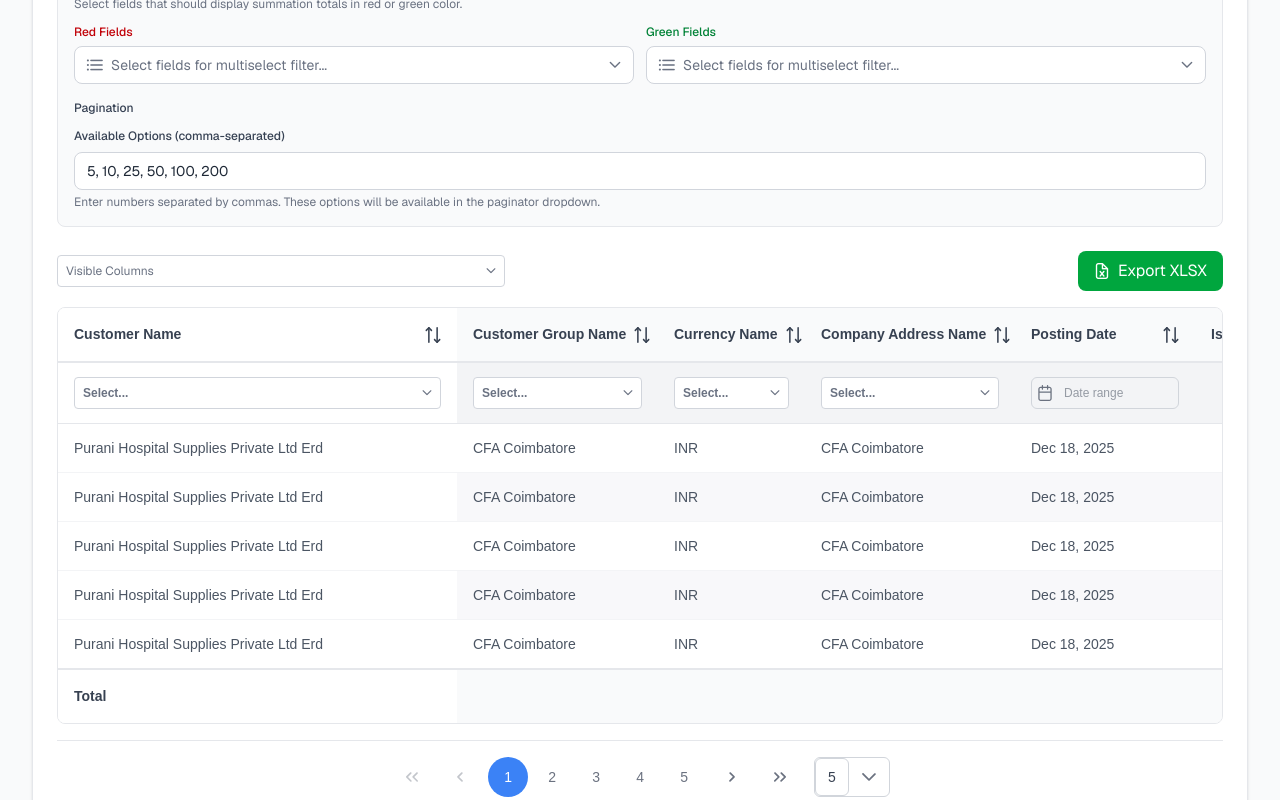
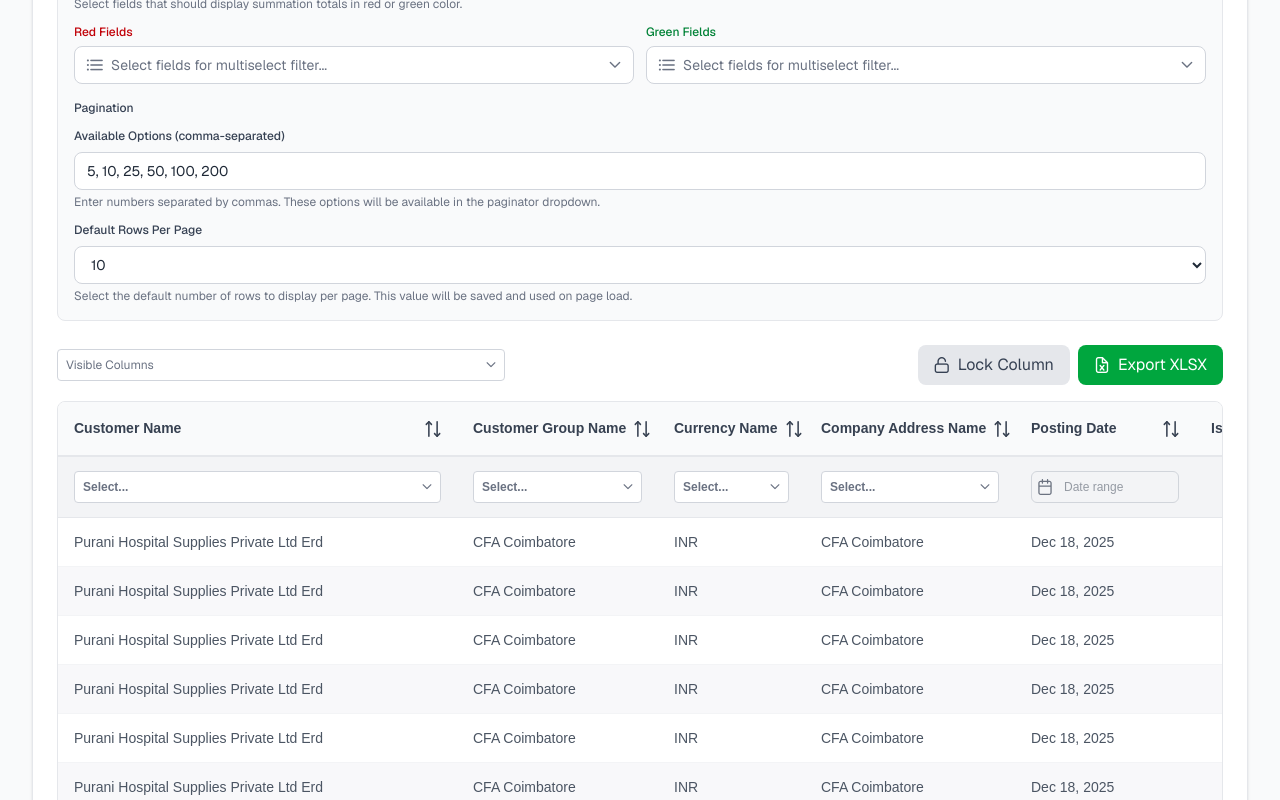
Before and after one commit to VICTORVICKIE/datatable-component, a Next.js app: page / in a window 1280 px wide. Shown: the part 780-1580 px from the top of the page. Built offline with nearby package versions, Linux system fonts and the light colour scheme; a web font is replaced by a local one.

Commit message:
Add Lock & Expose Default No. Rows

```diff
--- a/src/app/page.jsx
+++ b/src/app/page.jsx
@@ -167,12 +167,68 @@ function useLocalStorageString(key, defaultValue) {
   return [value, setStoredValue];
 }
 
+// Custom hook for localStorage with proper JSON serialization for numbers
+function useLocalStorageNumber(key, defaultValue) {
+  const [value, setValue] = useState(() => {
+    if (typeof window === 'undefined') return defaultValue;
+    try {
+      const item = window.localStorage.getItem(key);
+      if (item === null || item === undefined) return defaultValue;
+      const parsed = JSON.parse(item);
+      // Accept number values
+      return (typeof parsed === 'number' && !isNaN(parsed) && parsed > 0) ? parsed : defaultValue;
+    } catch (error) {
+      // If parsing fails, try to clean up invalid data
+      try {
+        window.localStorage.removeItem(key);
+      } catch { }
+      return defaultValue;
+    }
+  });
+
+  // Sync with localStorage on mount
+  useEffect(() => {
+    if (typeof window === 'undefined') return;
+    try {
+      const item = window.localStorage.getItem(key);
+      if (item !== null && item !== undefined) {
+        const parsed = JSON.parse(item);
+        if (typeof parsed === 'number' && !isNaN(parsed) && parsed > 0) {
+          setValue(parsed);
+        }
+      }
+    } catch (error) {
+      // Ignore errors during sync
+    }
+  }, [key]);
+
+  const setStoredValue = (newValue) => {
+    try {
+      // Accept number values
+      if (typeof newValue === 'number' && !isNaN(newValue) && newValue > 0) {
+        const serialized = JSON.stringify(newValue);
+        if (typeof window !== 'undefined') {
+          window.localStorage.setItem(key, serialized);
+        }
+        setValue(newValue);
+      } else {
+        console.warn(`Attempted to set invalid number value for "${key}":`, newValue);
+      }
+    } catch (error) {
+      console.error(`Error setting localStorage key "${key}":`, error);
+    }
+  };
+
+  return [value, setStoredValue];
+}
+
 export default function Home() {
   const [isLoading, setIsLoading] = useState(true);
   const [enableSort, setEnableSort] = useLocalStorageBoolean('datatable-enableSort', true);
   const [enableFilter, setEnableFilter] = useLocalStorageBoolean('datatable-enableFilter', true);
   const [enableSummation, setEnableSummation] = useLocalStorageBoolean('datatable-enableSummation', true);
   const [rowsPerPageOptionsRaw, setRowsPerPageOptionsRaw] = useLocalStorageArray('datatable-rowsPerPageOptions', [5, 10, 25, 50, 100, 200]);
+  const [defaultRowsRaw, setDefaultRowsRaw] = useLocalStorageNumber('datatable-defaultRows', 10);
   const [textFilterColumnsRaw, setTextFilterColumnsRaw] = useLocalStorageArray('datatable-textFilterColumns', []);
   const [visibleColumnsRaw, setVisibleColumnsRaw] = useLocalStorageArray('datatable-visibleColumns', []);
   const [redFieldsRaw, setRedFieldsRaw] = useLocalStorageArray('datatable-redFields', []);
@@ -267,6 +323,24 @@ export default function Home() {
             window.localStorage.removeItem(key);
           }
         });
+
+        // Validate number keys (defaultRows)
+        const numberKeys = ['datatable-defaultRows'];
+        numberKeys.forEach(key => {
+          try {
+            const item = window.localStorage.getItem(key);
+            if (item) {
+              const parsed = JSON.parse(item);
+              // If it's not a number or is invalid, remove it
+              if (typeof parsed !== 'number' || isNaN(parsed) || parsed <= 0) {
+                window.localStorage.removeItem(key);
+              }
+            }
+          } catch (error) {
+            // If parsing fails, remove the corrupted item
+            window.localStorage.removeItem(key);
+          }
+        });
       } catch (error) {
         // Ignore cleanup errors
         console.warn('Error during localStorage cleanup:', error);
@@ -288,6 +362,36 @@ export default function Home() {
     }
     return rowsPerPageOptionsRaw;
   }, [rowsPerPageOptionsRaw]);
+
+  // Ensure defaultRows is always a valid number and is in the available options
+  const defaultRows = useMemo(() => {
+    if (typeof defaultRowsRaw !== 'number' || isNaN(defaultRowsRaw) || defaultRowsRaw <= 0) {
+      // Default to first option in rowsPerPageOptions if available, otherwise 10
+      return rowsPerPageOptions[0] || 10;
+    }
+    // Check if defaultRows is in the available options
+    if (!rowsPerPageOptions.includes(defaultRowsRaw)) {
+      // If not, return the first option (will be updated via useEffect)
+      return rowsPerPageOptions[0] || 10;
+    }
+    return defaultRowsRaw;
+  }, [defaultRowsRaw, rowsPerPageOptions]);
+
+  // Update defaultRows in localStorage if it's not in the available options
+  useEffect(() => {
+    if (Array.isArray(rowsPerPageOptions) && rowsPerPageOptions.length > 0) {
+      const currentDefault = defaultRowsRaw;
+      // If current default is not in the options, update it to the first option
+      if (typeof currentDefault === 'number' && !isNaN(currentDefault) && currentDefault > 0) {
+        if (!rowsPerPageOptions.includes(currentDefault)) {
+          const newDefault = rowsPerPageOptions[0];
+          if (typeof newDefault === 'number' && !isNaN(newDefault) && newDefault > 0) {
+            setDefaultRowsRaw(newDefault);
+          }
+        }
+      }
+    }
+  }, [rowsPerPageOptions, defaultRowsRaw, setDefaultRowsRaw]);
 
   // Ensure textFilterColumns is always an array
   const textFilterColumns = useMemo(() => {
@@ -324,6 +428,12 @@ export default function Home() {
   const setRowsPerPageOptions = (value) => {
     if (Array.isArray(value)) {
       setRowsPerPageOptionsRaw(value);
+    }
+  };
+
+  const setDefaultRows = (value) => {
+    if (typeof value === 'number' && !isNaN(value) && value > 0) {
+      setDefaultRowsRaw(value);
     }
   };
 
@@ -398,6 +508,7 @@ export default function Home() {
               enableFilter={enableFilter}
               enableSummation={enableSummation}
               rowsPerPageOptions={rowsPerPageOptions}
+              defaultRows={defaultRows}
               columns={columns}
               textFilterColumns={textFilterColumns}
               visibleColumns={visibleColumns}
@@ -409,6 +520,7 @@ export default function Home() {
               onFilterChange={setEnableFilter}
               onSummationChange={setEnableSummation}
               onRowsPerPageOptionsChange={setRowsPerPageOptions}
+              onDefaultRowsChange={setDefaultRows}
               onTextFilterColumnsChange={setTextFilterColumns}
               onVisibleColumnsChange={setVisibleColumns}
               onRedFieldsChange={setRedFields}
@@ -420,7 +532,7 @@ export default function Home() {
             <DataTableComponent
               data={data}
               rowsPerPageOptions={rowsPerPageOptions}
-              defaultRows={rowsPerPageOptions[0] || 5}
+              defaultRows={defaultRows}
               scrollable={true}
               enableSort={enableSort}
               enableFilter={enableFilter}
--- a/src/components/DataTable.jsx
+++ b/src/components/DataTable.jsx
@@ -614,6 +614,7 @@ export default function DataTableComponent({
   const [scrollHeightValue, setScrollHeightValue] = useState('600px');
   const [multiSortMeta, setMultiSortMeta] = useState([]);
   const [expandedRows, setExpandedRows] = useState(null);
+  const [freezeFirstColumn, setFreezeFirstColumn] = useState(false);
 
   useEffect(() => {
     setRows(defaultRows);
@@ -1597,8 +1598,20 @@ export default function DataTableComponent({
           </div>
         )}
 
-        {/* Export button */}
-        <div className="flex-shrink-0">
+        {/* Export and Freeze buttons */}
+        <div className="flex-shrink-0 flex items-center gap-2">
+          <button
+            onClick={() => setFreezeFirstColumn(!freezeFirstColumn)}
+            className={`px-4 py-2 rounded-lg transition-colors flex items-center gap-2 ${
+              freezeFirstColumn
+                ? 'bg-blue-600 text-white hover:bg-blue-700'
+                : 'bg-gray-200 text-gray-700 hover:bg-gray-300'
+            }`}
+            title={freezeFirstColumn ? 'Unlock first column' : 'Lock first column'}
+          >
+            <i className={`pi ${freezeFirstColumn ? 'pi-lock' : 'pi-unlock'}`}></i>
+            <span>{freezeFirstColumn ? 'Unlock Column' : 'Lock Column'}</span>
+          </button>
           <button
             onClick={exportToXLSX}
             disabled={isEmpty(sortedData)}
@@ -1685,7 +1698,7 @@ export default function DataTableComponent({
                 field={col}
                 header={formatHeaderName(col)}
                 sortable={enableSort}
-                frozen
+                frozen={freezeFirstColumn}
                 style={{
                   minWidth: `${get(calculateColumnWidths, col, 120)}px`,
                   width: `${get(calculateColumnWidths, col, 120)}px`,
--- a/src/components/DataTableControls.jsx
+++ b/src/components/DataTableControls.jsx
@@ -335,6 +335,7 @@ export default function DataTableControls({
   enableFilter,
   enableSummation,
   rowsPerPageOptions,
+  defaultRows,
   columns = [],
   textFilterColumns = [], // Fields that should use text search box instead of multiselect
   visibleColumns = [], // Fields that should be visible (empty means show all)
@@ -346,6 +347,7 @@ export default function DataTableControls({
   onFilterChange,
   onSummationChange,
   onRowsPerPageOptionsChange,
+  onDefaultRowsChange,
   onTextFilterColumnsChange,
   onVisibleColumnsChange,
   onRedFieldsChange,
@@ -354,25 +356,71 @@ export default function DataTableControls({
   onInnerGroupFieldChange,
 }) {
   const [isExpanded, setIsExpanded] = React.useState(true);
-  const [customOptions, setCustomOptions] = React.useState(rowsPerPageOptions.join(', '));
+  const [customOptions, setCustomOptions] = React.useState(
+    Array.isArray(rowsPerPageOptions) ? rowsPerPageOptions.join(', ') : ''
+  );
+  const isInternalUpdateRef = React.useRef(false);
 
   React.useEffect(() => {
-    setCustomOptions(rowsPerPageOptions.join(', '));
+    // Only sync from props if the change came from outside (not from our handleOptionsChange)
+    // This prevents the input from being reset while the user is typing
+    if (!isInternalUpdateRef.current && Array.isArray(rowsPerPageOptions)) {
+      const propsValue = rowsPerPageOptions.join(', ');
+      // Only update if the props value is different from current input
+      // This allows users to type freely without interruption
+      if (propsValue !== customOptions) {
+        setCustomOptions(propsValue);
+      }
+    }
+    // Reset the flag after checking
+    isInternalUpdateRef.current = false;
+    // eslint-disable-next-line react-hooks/exhaustive-deps
   }, [rowsPerPageOptions]);
 
   const handleOptionsChange = (value) => {
     setCustomOptions(value);
 
-    const options = chain(value)
-      .split(',')
-      .map(v => parseInt(v.trim(), 10))
-      .filter(v => !isNaN(v) && v > 0)
-      .uniq()
-      .sortBy()
-      .value();
+    // Mark that this is an internal update to prevent useEffect from resetting the input
+    isInternalUpdateRef.current = true;
 
-    if (!isEmpty(options)) {
+    // Parse the comma-separated values
+    // Split by comma, trim each value, and parse to integer
+    const rawValues = value.split(',').map(v => v.trim());
+
+    // Track seen values to identify duplicates
+    const seen = new Set();
+    const validOptions = [];
+
+    rawValues.forEach(v => {
+      const parsed = parseInt(v, 10);
+      // Only process valid values (not NaN, > 0)
+      if (!isNaN(parsed) && parsed > 0) {
+        // If it's a duplicate, ignore it (don't add to validOptions)
+        // This allows users to type "10, 10" freely without interference
+        if (!seen.has(parsed)) {
+          seen.add(parsed);
+          validOptions.push(parsed);
+        }
+        // Duplicates are silently ignored - they don't affect the options
+      }
+      // Invalid values are also ignored
+    });
+
+    // Sort the unique valid options
+    const options = validOptions.sort((a, b) => a - b);
+
+    // Update options with only valid, unique values
+    // Invalid values and duplicates are ignored, allowing free typing
+    if (options.length > 0) {
       onRowsPerPageOptionsChange(options);
+
+      // If current defaultRows is not in the new options, update it to the first option
+      if (defaultRows && !options.includes(defaultRows) && onDefaultRowsChange) {
+        const newDefault = options[0];
+        if (typeof newDefault === 'number' && !isNaN(newDefault) && newDefault > 0) {
+          onDefaultRowsChange(newDefault);
+        }
+      }
     }
   };
 
@@ -613,6 +661,7 @@ export default function DataTableControls({
 
           <div>
             <h4 className="text-xs font-medium text-gray-700 mb-3">Pagination</h4>
+            <div className="space-y-3">
               <div>
                 <label className="block text-xs font-medium text-gray-700 mb-2">
                   Available Options (comma-separated)
@@ -628,6 +677,34 @@ export default function DataTableControls({
                   Enter numbers separated by commas. These options will be available in the paginator dropdown.
                 </p>
               </div>
+
+              <div>
+                <label className="block text-xs font-medium text-gray-700 mb-2">
+                  Default Rows Per Page
+                </label>
+                <select
+                  key={`default-rows-${rowsPerPageOptions?.join('-') || ''}`}
+                  value={defaultRows || ''}
+                  onChange={(e) => {
+                    const value = parseInt(e.target.value, 10);
+                    if (!isNaN(value) && value > 0 && onDefaultRowsChange) {
+                      onDefaultRowsChange(value);
+                    }
+                  }}
+                  className="w-full px-3 py-2 text-sm border border-gray-300 rounded-lg bg-white focus:outline-none focus:ring-2 focus:ring-blue-500 focus:border-transparent"
+                >
+                  <option value="">Select default...</option>
+                  {rowsPerPageOptions && Array.isArray(rowsPerPageOptions) && rowsPerPageOptions.map((option) => (
+                    <option key={option} value={option}>
+                      {option}
+                    </option>
+                  ))}
+                </select>
+                <p className="text-xs text-gray-500 mt-1">
+                  Select the default number of rows to display per page. This value will be saved and used on page load.
+                </p>
+              </div>
+            </div>
           </div>
         </div>
       )}
```
Lines whose indentation alone changed are shown as unchanged.
